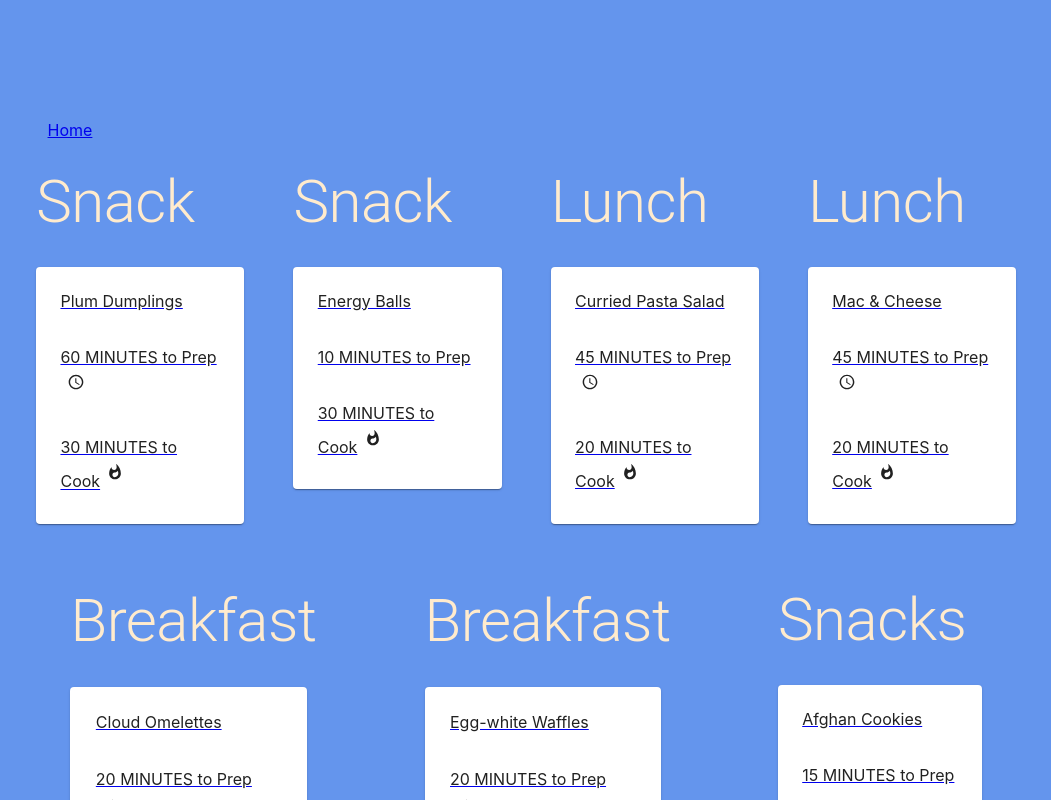
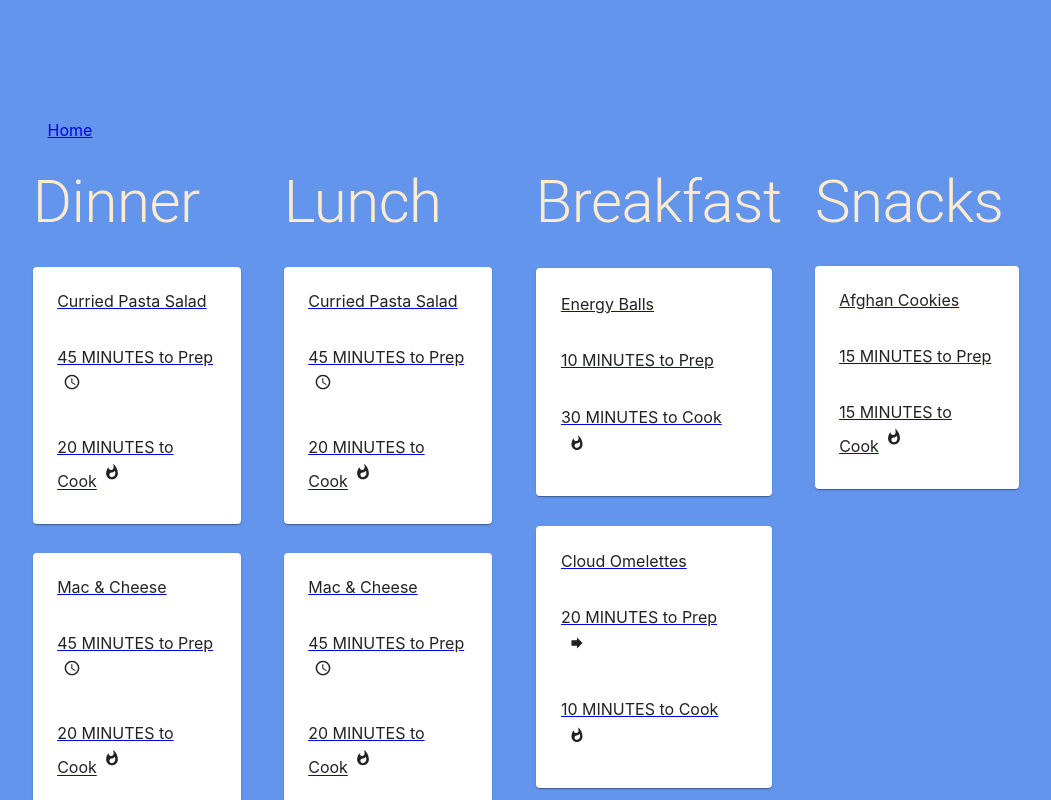
Before and after one commit to byoung006/react-recipe-book, a React (Create React App) app: page / in a window 1280 px wide. Shown: the top 800 px of the page, without its empty margins (114-1165 px from the left). Built offline with nearby package versions, Linux system fonts and the light colour scheme.

Commit message:
added a new component called recipe cards, gridified the content into arrays of ingredients and instructions, good luck!

```diff
--- a/src/App.js
+++ b/src/App.js
@@ -12,6 +12,7 @@ import {
 } from "react-router-dom";
 import ListItem from "@material-ui/core/ListItem";
 import makeStyles from "@material-ui/core/styles/makeStyles";
+import RecipeReviewCard from "./RecipeCards";
 
 const DisplayIconFromTimeC = ({ time, overrideIcon = null }) => {
   if (overrideIcon) return overrideIcon;
@@ -45,47 +46,21 @@ function App() {
   const classes = cardStyles();
   const Home = () => {
     let { id } = useParams();
-    return (
-      <>
-        {id}
-        {id && (
-          <>
-            <Card className={classes.root}>
-              <Link to={Recipes[id].id} replace={true}>
-                <CardContent>
-                  <List>{Recipes[id].dishName}</List>
-                  <List>
-                    {Recipes[id].recipe.ingredients.map((ingredient) => {
-                      return <ListItem>{ingredient}</ListItem>;
-                    })}{" "}
-                  </List>
-                  <Typography variant={"body1"}>
-                    {Recipes[id].recipe.instructions.map((instruction) => {
-                      return <ListItem>{instruction}</ListItem>;
-                    })}{" "}
-                  </Typography>
-                </CardContent>
-                <CardContent>
-                  {Recipes[id].recipe.prepTime + " MINUTES"}
-                  <DisplayIconFromTimeC time={Recipes[id].recipe.prepTime} />
-                </CardContent>
-              </Link>
-            </Card>
-          </>
-        )}
-        {!id && (
-          <Grid
-            spacing={4}
-            container
-            alignContent={"space-around"}
-            alignItems={"space-around"}
-            justify={"space-around"}
-          >
-            {Object.values(Recipes).map((recipe) => {
-              return (
-                <Grid item>
-                  <Typography variant="h2">{recipe?.category[0]}</Typography>
 
+    function GetCatergoryRecipes({ category }) {
+      return (
+        <>
+          {" "}
+          <Grid item>
+            <Typography variant="h2" style={{ textTransform: "capitalize" }}>
+              {category}
+            </Typography>
+            {Object.values(Recipes)
+              .filter((recipe) => {
+                return recipe.category.includes(category);
+              })
+              .map((recipe) => {
+                return (
                   <Link to={recipe.id}>
                     <Card>
                       <CardContent>{recipe.dishName}</CardContent>
@@ -101,9 +76,61 @@ function App() {
                       </CardContent>
                     </Card>
                   </Link>
-                </Grid>
-              );
-            })}
+                );
+              })}{" "}
+          </Grid>
+        </>
+      );
+    }
+
+    return (
+      <>
+        {id}
+        {id && (
+          <>
+            <Card className={classes.root}>
+              <Link to={Recipes[id].id} replace={true}>
+                <CardContent>
+                  <List>{Recipes[id].dishName}</List>
+                  <List>
+                    {Recipes[id].recipe.ingredients.map((ingredient) => {
+                      return <ListItem>{ingredient}</ListItem>;
+                    })}{" "}
+                  </List>
+                  {/*<Typography variant={"body1"}>*/}
+                  {/*  {Recipes[id].recipe.instructions.map((instruction) => {*/}
+                  {/*    return <ListItem>{instruction}</ListItem>;*/}
+                  {/*  })}{" "}*/}
+                  {/*</Typography>*/}
+                </CardContent>
+                <CardContent>
+                  {/*{Recipes[id].recipe.prepTime + " MINUTES"}*/}
+                  {/*<DisplayIconFromTimeC time={Recipes[id].recipe.prepTime} />*/}
+                </CardContent>
+              </Link>
+            </Card>
+
+            <RecipeReviewCard
+              title={Recipes[id].dishName}
+              subheader={Recipes[id].recipe.prepTime + " MINUTES"}
+              icon={<DisplayIconFromTimeC time={Recipes[id].recipe.prepTime} />}
+              ingredientsArray={Recipes[id].recipe.ingredients}
+              instrunctionArray={Recipes[id].recipe.instructions}
+            />
+          </>
+        )}
+        {!id && (
+          <Grid
+            spacing={4}
+            container
+            alignContent={"space-around"}
+            alignItems={"space-around"}
+            justify={"space-around"}
+          >
+            <GetCatergoryRecipes category={"dinner"} />
+            <GetCatergoryRecipes category={"lunch"} />
+            <GetCatergoryRecipes category={"breakfast"} />
+            <GetCatergoryRecipes category={"snacks"} />
           </Grid>
         )}
       </>
--- /dev/null
+++ b/src/RecipeCards.js
@@ -0,0 +1,146 @@
+import React from "react";
+import { makeStyles } from "@material-ui/core/styles";
+import clsx from "clsx";
+import Card from "@material-ui/core/Card";
+import CardHeader from "@material-ui/core/CardHeader";
+import CardMedia from "@material-ui/core/CardMedia";
+import CardContent from "@material-ui/core/CardContent";
+import CardActions from "@material-ui/core/CardActions";
+import Collapse from "@material-ui/core/Collapse";
+import Avatar from "@material-ui/core/Avatar";
+import IconButton from "@material-ui/core/IconButton";
+import Typography from "@material-ui/core/Typography";
+import { red } from "@material-ui/core/colors";
+import FavoriteIcon from "@material-ui/icons/Favorite";
+import ShareIcon from "@material-ui/icons/Share";
+import ExpandMoreIcon from "@material-ui/icons/ExpandMore";
+import MoreVertIcon from "@material-ui/icons/MoreVert";
+import { Recipes } from "./recipes";
+import ListItem from "@material-ui/core/ListItem";
+import List from "@material-ui/core/List";
+import ListItemText from "@material-ui/core/ListItemText";
+import { Grid } from "@material-ui/core";
+
+const useStyles = makeStyles((theme) => ({
+  root: {},
+  media: {
+    height: 0,
+    paddingTop: "56.25%", // 16:9
+  },
+  expand: {
+    transform: "rotate(0deg)",
+    marginLeft: "auto",
+    transition: theme.transitions.create("transform", {
+      duration: theme.transitions.duration.shortest,
+    }),
+  },
+  expandOpen: {
+    transform: "rotate(180deg)",
+  },
+  avatar: {
+    backgroundColor: red[500],
+  },
+}));
+
+export default function RecipeReviewCard({
+  title,
+  subheader,
+  icon,
+  instrunctionArray,
+  ingredientsArray,
+  image = null,
+}) {
+  const classes = useStyles();
+  const [expanded, setExpanded] = React.useState(false);
+
+  const handleExpandClick = () => {
+    setExpanded(!expanded);
+  };
+
+  return (
+    <>
+      <Grid container spacing={4}>
+        <Grid item sm={12}>
+          <Card className={classes.root}>
+            <CardHeader
+              avatar={
+                <Avatar aria-label="recipe" className={classes.avatar}>
+                  {icon}
+                </Avatar>
+              }
+              action={
+                <IconButton aria-label="settings">
+                  <MoreVertIcon />
+                </IconButton>
+              }
+              title={title}
+              subheader={subheader}
+            />
+
+            {image && (
+              <CardMedia
+                className={classes.media}
+                image="/static/images/cards/paella.jpg"
+                title="Paella dish"
+              />
+            )}
+          </Card>
+        </Grid>
+
+        <Grid item sm={4}>
+          <Typography variant="h2" style={{ textTransform: "capitalize" }}>
+            ingredients
+          </Typography>
+          <Card>
+            <List dense={true} disablePadding={true}>
+              {ingredientsArray.map((ingredient) => {
+                return (
+                  <ListItem>
+                    <ListItemText primary={ingredient} />
+                  </ListItem>
+                );
+              })}{" "}
+            </List>
+          </Card>
+        </Grid>
+        <Grid item sm={8}>
+          <Typography variant="h2" style={{ textTransform: "capitalize" }}>
+            instructions
+          </Typography>
+          <Card>
+            <List dense={true} disablePadding={true}>
+              {instrunctionArray.map((instruction) => {
+                return (
+                  <ListItem>
+                    <ListItemText primary={instruction} />
+                  </ListItem>
+                );
+              })}{" "}
+            </List>
+          </Card>
+        </Grid>
+      </Grid>
+
+      {/*<CardActions disableSpacing>*/}
+      {/*  <IconButton aria-label="add to favorites">*/}
+      {/*    <FavoriteIcon />*/}
+      {/*  </IconButton>*/}
+
+      {/*  <IconButton aria-label="share">*/}
+      {/*    <ShareIcon />*/}
+      {/*  </IconButton>*/}
+
+      {/*  <IconButton*/}
+      {/*    className={clsx(classes.expand, {*/}
+      {/*      [classes.expandOpen]: expanded,*/}
+      {/*    })}*/}
+      {/*    onClick={handleExpandClick}*/}
+      {/*    aria-expanded={expanded}*/}
+      {/*    aria-label="show more"*/}
+      {/*  >*/}
+      {/*    <ExpandMoreIcon />*/}
+      {/*  </IconButton>*/}
+      {/*</CardActions>*/}
+    </>
+  );
+}
--- a/src/recipes.js
+++ b/src/recipes.js
@@ -1,7 +1,7 @@
 export const energy_balls = {
   id: "energy_balls",
   dishName: "Energy Balls",
-  category: ["Snack", "Breakfast"],
+  category: ["Snack", "breakfast"],
   recipe: {
     prepTime: 10,
     cookTime: 30,
@@ -40,7 +40,7 @@ export const plum_dumplings = {
 export const overnight_oats = {
   id: "overnight_oats",
   dishName: "Overnight Oats",
-  category: ["Breakfast"],
+  category: ["breakfast"],
   recipe: {
     prepTime: 10,
     cookTime: 60,
@@ -55,20 +55,20 @@ export const overnight_oats = {
 export const curried_pasta_salad = {
   id: "curried_pasta_salad",
   dishName: "Curried Pasta Salad",
-  category: ["Lunch", "Dinner"],
+  category: ["lunch", "dinner"],
   recipe: {
     prepTime: 45,
     cookTime: 20,
     ingredients: [
       "1 Cup uncooked Pasta, 1/4 Cup Mayo, Red pepper Diced, 1 Hard-boiled Egg",
     ],
-    instructions: ["1. Cook Pasta al-dente , 2. cool and set aside "],
+    instructions: ["Cook Pasta al-dente", "cool and set aside"],
   },
 };
 export const mac_and_cheese = {
   id: "mac_and_cheese",
   dishName: "Mac & Cheese",
-  category: ["Lunch", "Dinner"],
+  category: ["lunch", "dinner"],
 
   recipe: {
     prepTime: 45,
@@ -76,13 +76,13 @@ export const mac_and_cheese = {
     ingredients: [
       "1 Cup uncooked Pasta, 1/4 Cup Mayo, Red pepper Diced, 1 Hard-boiled Egg",
     ],
-    instructions: ["1. Cook Pasta al-dente , 2. cool and set aside "],
+    instructions: ["Cook Pasta al-dente", "cool and set aside"],
   },
 };
 export const cloud_omelette = {
   id: "cloud_omelettes",
   dishName: "Cloud Omelettes",
-  category: ["Breakfast"],
+  category: ["breakfast"],
 
   recipe: {
     prepTime: 20,
@@ -91,15 +91,16 @@ export const cloud_omelette = {
       "2 Eggs, 1 stalk Green Onions, 1/4 Red Pepper, Boursaine Cheese",
     ],
     instructions: [
-      "1. In a non-stick pan,cook all fillings on high heat to desired doneness, 2. Whisk eggs together using fork, " +
-        "3. Add eggs to pan, and incorporate into fillings using a spatula",
+      "In a non-stick pan,cook all fillings on high heat to desired doneness",
+      "Whisk eggs together using fork",
+      "Add eggs to pan, and incorporate into fillings using a spatula",
     ],
   },
 };
 export const eggwhite_waffle = {
   id: "eggwhite_waffles",
   dishName: "Egg-white Waffles",
-  category: ["Breakfast"],
+  category: ["breakfast"],
 
   recipe: {
     prepTime: 20,
@@ -119,7 +120,7 @@ export const eggwhite_waffle = {
 export const afghan_cookies = {
   id: "afghan_cookies",
   dishName: "Afghan Cookies",
-  category: ["Snacks"],
+  category: ["snacks"],
 
   recipe: {
     prepTime: 15,
@@ -140,7 +141,7 @@ export const afghan_cookies = {
 export const perogies = {
   id: "perogies",
   dishName: "Perogies",
-  category: ["Lunch", "Dinner"],
+  category: ["lunch", "dinner"],
 
   recipe: {
     prepTime: 60,
@@ -171,7 +172,7 @@ export const perogies = {
 export const asian_pork_belly = {
   id: "asian_pork_belly",
   dishName: "Asian Pork Belly",
-  category: ["Lunch", "Dinner"],
+  category: ["lunch", "dinner"],
 
   recipe: {
     prepTime: 60,
@@ -213,24 +214,24 @@ export const Recipes = {
 };
 export const Categories = [
   {
-    category: "Snacks",
+    category: "snacks",
     recipes: [energy_balls, plum_dumplings, afghan_cookies],
   },
   {
-    category: "Breakfast",
+    category: "breakfast",
     recipes: [energy_balls, overnight_oats, cloud_omelette, eggwhite_waffle],
   },
   {
-    category: "Lunch",
+    category: "lunch",
     recipes: [curried_pasta_salad],
   },
   {
-    category: "Dinner",
+    category: "dinner",
     recipes: [curried_pasta_salad, mac_and_cheese, perogies],
   },
 
   //
-  //   category: "Breakfast",
+  //   category: "breakfast",
   //   list: [
   //     {
   //       dishName: "Energy Balls",
@@ -267,7 +268,7 @@ export const Categories = [
   //       prepTime: 30,
   //     },
   //     {
-  //       category: "Lunch",
+  //       category: "lunch",
   //       list: [
   //         {
   //           dishName: "Energy Balls",
@@ -305,7 +306,7 @@ export const Categories = [
   // },
 
   // {
-  //   category: "Dinner",
+  //   category: "dinner",
   //   list: [
   //
   //     {
```
